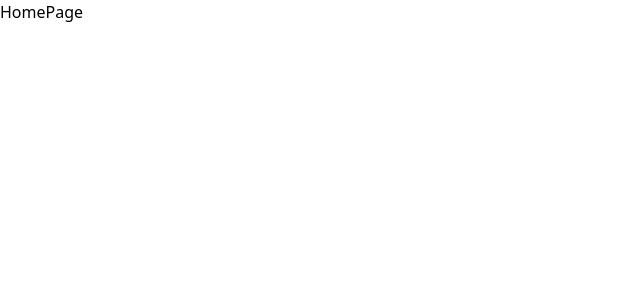
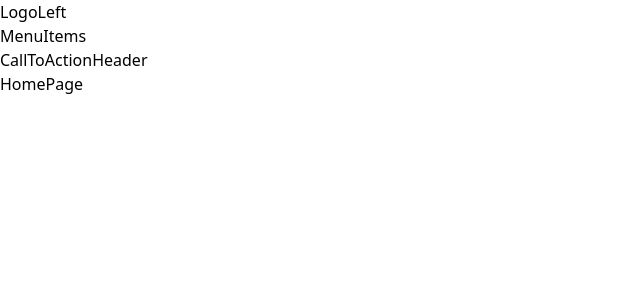
Before and after one commit to Derrick-Nuby/zap-sendfy, a Next.js app: page / in a window 1280 px wide. Shown: the top 300 px of the page, without its empty margins (0-640 px from the left). Built offline with nearby package versions, Linux system fonts and the light colour scheme.

Commit message:
define header structure

```diff
--- a/app/layout.tsx
+++ b/app/layout.tsx
@@ -1,5 +1,6 @@
 import type { Metadata } from "next";
 import "./globals.css";
+import Header from "@/components/header/Header";
 
 export const metadata: Metadata = {
   title: "Zap-Sendify: Email Sending Made Simple",
@@ -24,6 +25,7 @@ export default function RootLayout({
   return (
     <html lang="en">
       <body>
+        <Header />
         {children}
       </body>
     </html>
--- /dev/null
+++ b/components/header/CallToActionHeader.tsx
@@ -0,0 +1,7 @@
+import React from 'react';
+
+export default function CallToActionHeader() {
+    return (
+        <div>CallToActionHeader</div>
+    );
+}
--- /dev/null
+++ b/components/header/Header.tsx
@@ -0,0 +1,14 @@
+import React from 'react';
+import LogoLeft from './LogoLeft';
+import MenuItems from './MenuItems';
+import CallToActionHeader from './CallToActionHeader';
+
+export default function Header() {
+    return (
+        <header>
+            <LogoLeft />
+            <MenuItems />
+            <CallToActionHeader />
+        </header>
+    );
+}
--- /dev/null
+++ b/components/header/LogoLeft.tsx
@@ -0,0 +1,7 @@
+import React from 'react';
+
+export default function LogoLeft() {
+    return (
+        <div>LogoLeft</div>
+    );
+}
--- /dev/null
+++ b/components/header/MenuItems.tsx
@@ -0,0 +1,7 @@
+import React from 'react';
+
+export default function MenuItems() {
+    return (
+        <div>MenuItems</div>
+    );
+}
```
Also changed, not shown: 1 other file (tests, documents, lock files or other folders).
